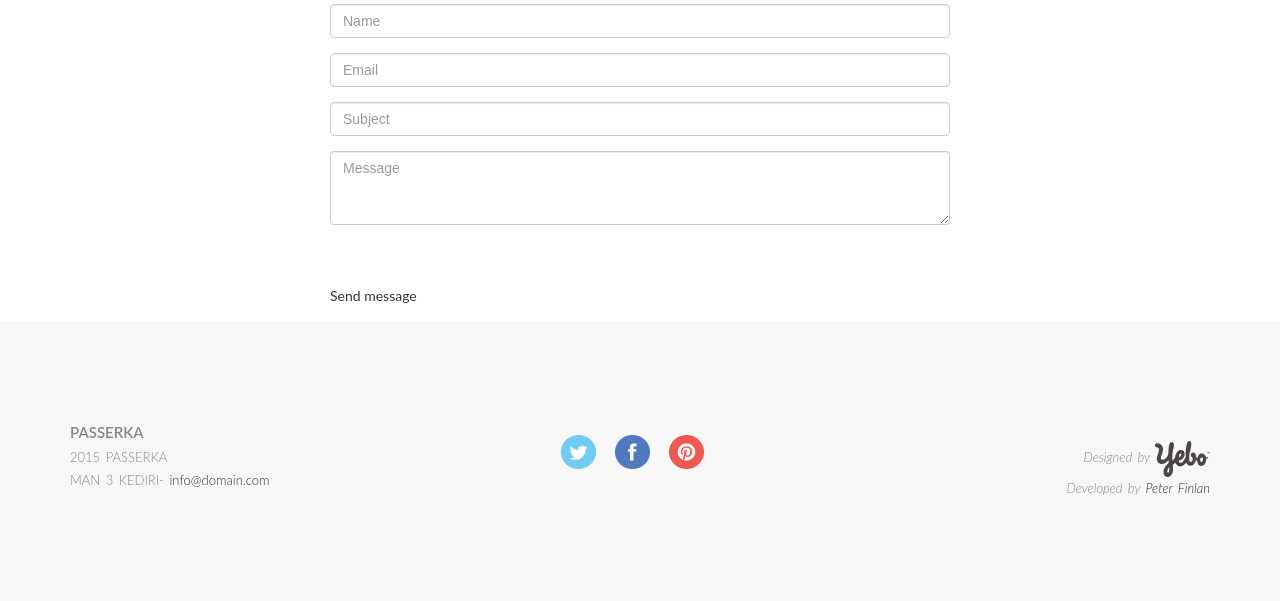
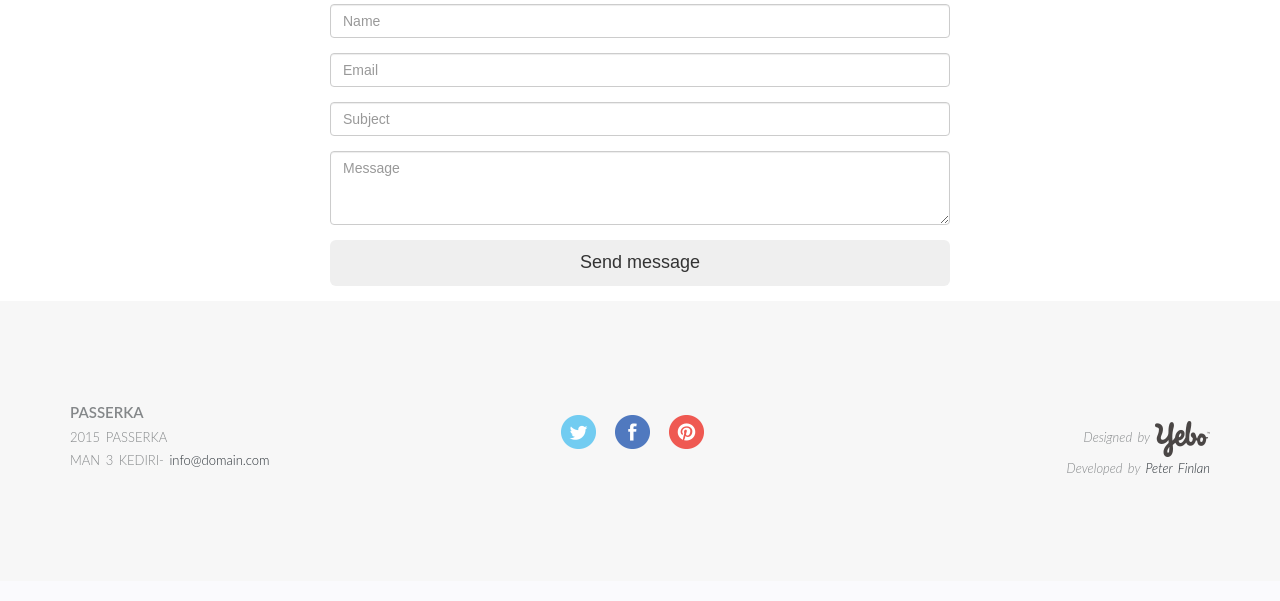
Before and after one commit to passerkamandiga/passerkamandiga.github.io, a PHP site: page / in a window 1280 px wide. Shown: the part 3210-3811 px from the top of the page. After the commit the page ends 3685 px from the top, so only its background shows below. Run offline with PHP 8.4, Linux system fonts and the light colour scheme; some libraries are stand-ins or nearby versions.

Commit message:
Revert "new"
This reverts commit 963879f8a726fcab03f7ed7378d12eb0b2d7281f.

```diff
--- a/index.php
+++ b/index.php
@@ -135,7 +135,7 @@
 				  </div>
 				  <div class="form-group">
 					<div class="col-md-offset-2 col-md-8">
-					 <input type="send" class="btn btn-theme btn-lg btn-block">Send message</input>
+					 <button type="button" class="btn btn-theme btn-lg btn-block">Send message</button>
 					</div>
 				  </div>
 				</form>
```
